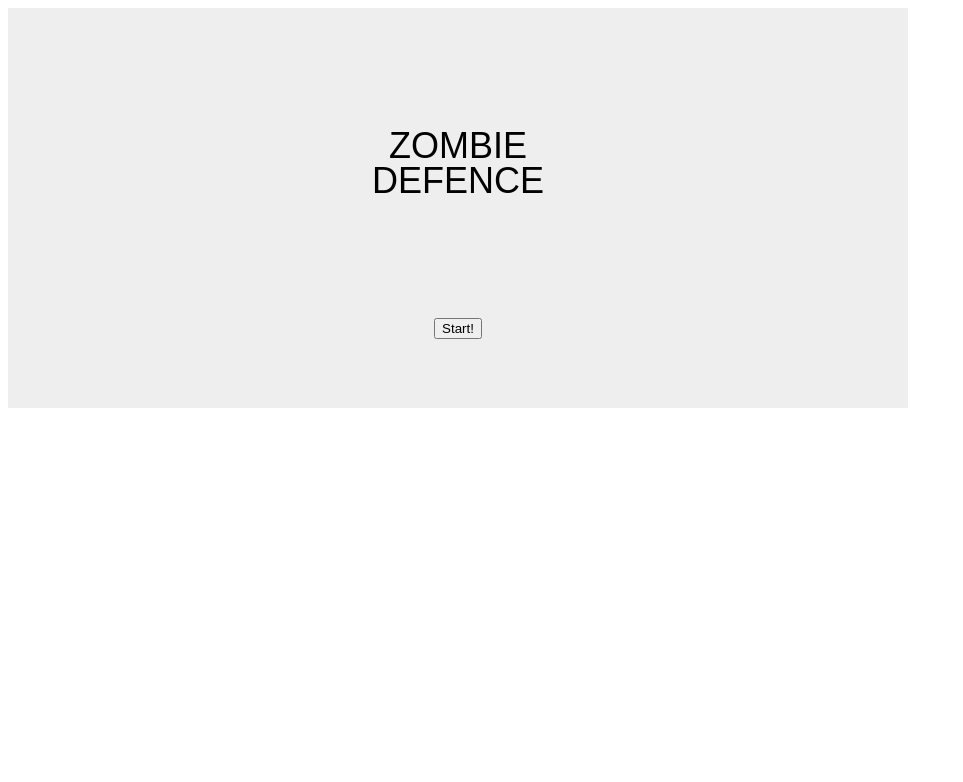
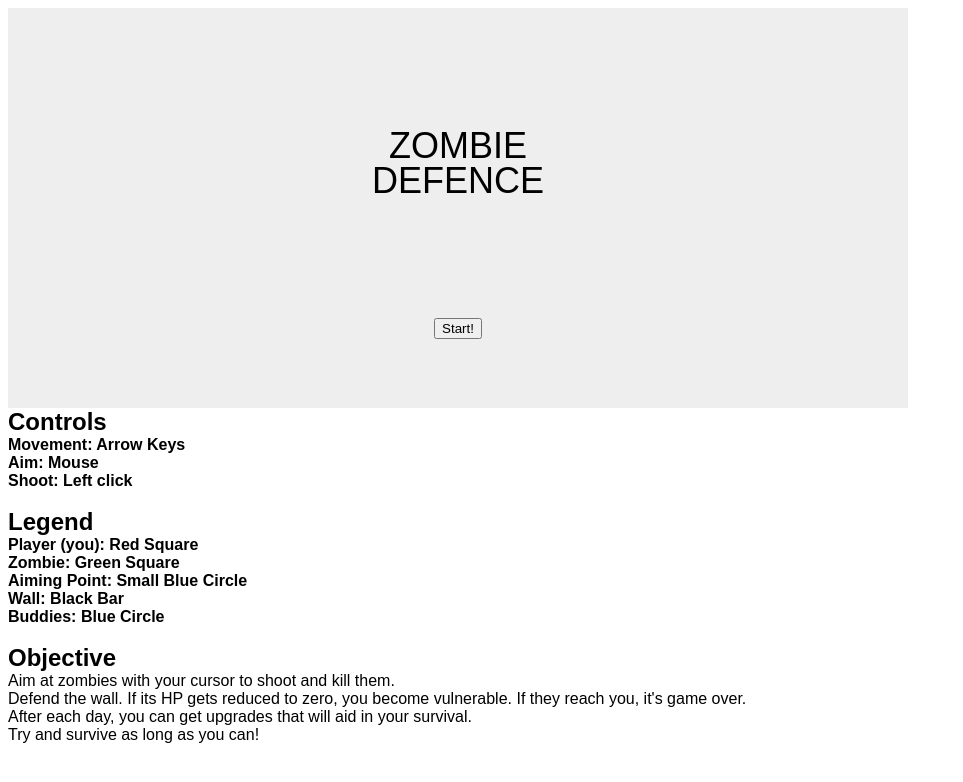
Before and after one commit to brandonhewlett/ZombieDefence, a plain HTML site: page index.html in a window 1280 px wide. Shown: the whole page, without its empty margins (0-963 px from the left). Drawn offline with Linux system fonts and the light colour scheme.

Commit message:
Multiple Fixes/Additions
README updated
Writeup added
Cursor disappears/reappears properly
Upgrade prices indicated in play area
Wall reset method working properly
Attack timer now get removed when wall is knocked down

```diff
--- a/CSS/style.css
+++ b/CSS/style.css
@@ -19,3 +19,10 @@
 #warningLabel{
     color: red;
 }
+.gameDescription{
+    font-family: Arial, Helvetica, sans-serif;
+}
+
+h2, h4, p{
+    margin: 0px;
+}
--- a/JS/game.js
+++ b/JS/game.js
@@ -42,6 +42,7 @@ var buddyShootTimer = null;
 function startGame(){
     upCon.clearWarningLabel();
     startButton.style.display = "none";
+    canvas.style.cursor = "none";
     if (!playingGame){
         playingGame = true;
     }
@@ -135,6 +136,7 @@ function play(){
 }
 
 function stopGame(){
+    canvas.style.cursor = "default";
     context.clearRect(0, 0, 900, 400);
     gameOverDraw();
     playingGame = false;
@@ -161,6 +163,7 @@ function gameOverDraw(){
 }
 
 function waveEnd(){
+    canvas.style.cursor = "default";
     context.clearRect(0, 0, 900, 400);
     waveStart = false;
     startButton.style.display = "block";
--- a/JS/upgradeController.js
+++ b/JS/upgradeController.js
@@ -30,6 +30,11 @@ export default class UpgradeController{
         context.fillStyle = "black";
         context.textAlign = "center";
         context.fillText("Money: $" + this.currency, 450, 110);
+        context.font = "16px Arial";
+        context.fillText("$" + this.repairCost, 45, 390);
+        context.fillText("$" + this.upgradeCost, 150, 390);
+        context.fillText("$" + this.damageCost, 270, 390);
+        context.fillText("$" + this.buddyCost, 375, 390);
         context.closePath();
     }
 
--- a/JS/wall.js
+++ b/JS/wall.js
@@ -80,6 +80,6 @@ export default class Wall{
     }
 
     resetToDefault(){
-        this.hp = 500;
+        this.hp = 100;
     }
 }
--- a/JS/zombie.js
+++ b/JS/zombie.js
@@ -78,6 +78,9 @@ export default class Zombie{
     }
 
     moveToPlayer(px, py){
+        if (this.attackTimer != null){
+            this.stopAttackTimer();
+        }
         var d = Math.atan2(py - this.y, px - this.x);
         this.x += Math.cos(d) * (this.speed/2);
         this.y += Math.sin(d) * (this.speed/2);
@@ -124,5 +127,6 @@ export default class Zombie{
 
     stopAttackTimer(){
         clearInterval(this.attackTimer);
+        this.attackTimer = null;
     }
 }
--- a/index.html
+++ b/index.html
@@ -18,6 +18,28 @@
             <bold id="warningLabel"></bold>
         </div>
 
+        <div class="gameDescription">
+            <h2>Controls</h2>
+            <h4>Movement: Arrow Keys</h4>
+            <h4>Aim: Mouse</h4>
+            <h4>Shoot: Left click</h4>
+            <br />
+            <h2>Legend</h2>
+            <h4>Player (you): Red Square</h4>
+            <h4>Zombie: Green Square</h4>
+            <h4>Aiming Point: Small Blue Circle</h4>
+            <h4>Wall: Black Bar</h4>
+            <h4>Buddies: Blue Circle</h4>
+            <br />
+            <h2>Objective</h2>
+            <p>
+                Aim at zombies with your cursor to shoot and kill them.<br>
+                Defend the wall. If its HP gets reduced to zero, you become vulnerable. If they reach you, it's game over.<br>
+                After each day, you can get upgrades that will aid in your survival.<br>
+                Try and survive as long as you can!<br>
+            </p>
+            <br>
+
         <script src="JS/game.js" type="module"></script>
     </body>
 </html>
```
Also changed, not shown: 1 other file.
